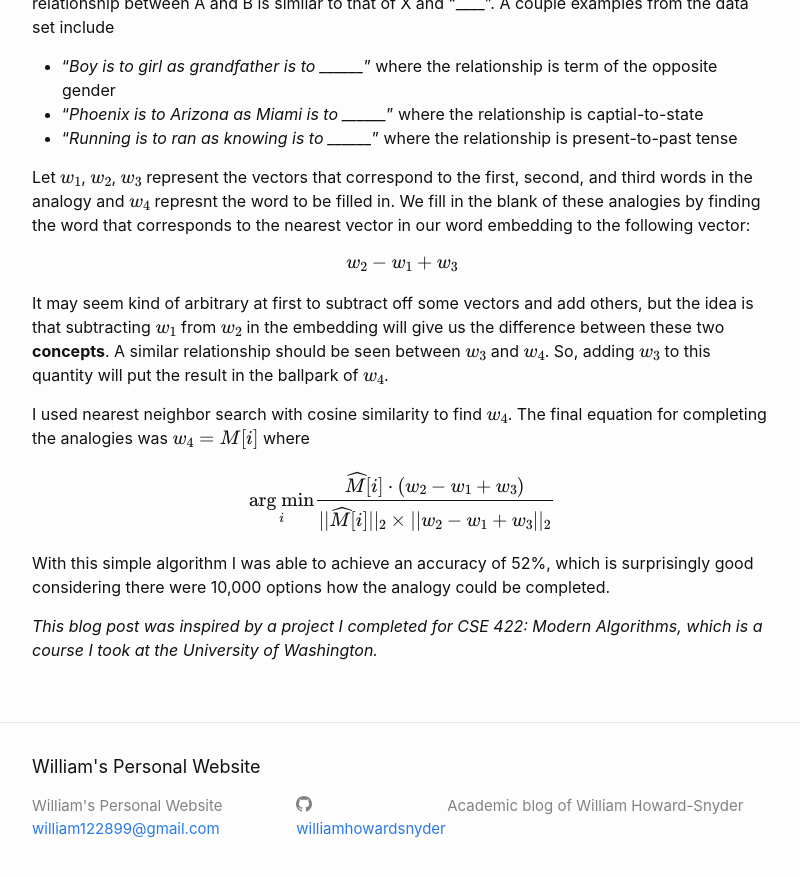
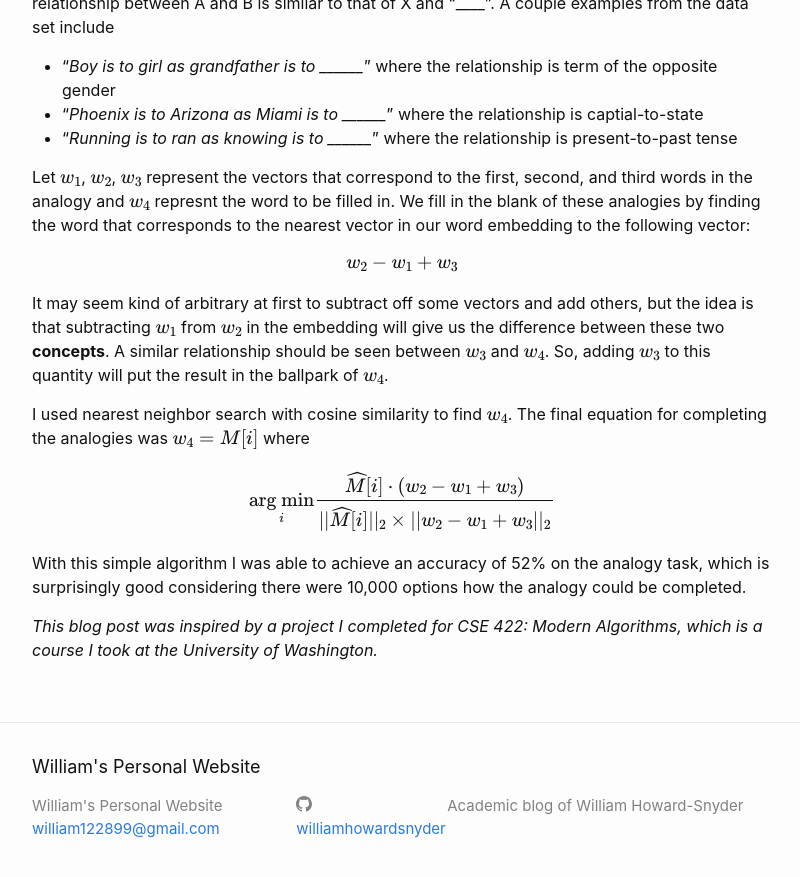
Before and after one commit to williamhowardsnyder/williamhowardsnyder.github.io, a Jekyll site: the page built from _posts/2021-02-10-Word_Embeddings.markdown, in a window 1280 px wide and 900 px high, scrolled down 4221 px. Shown: the top 877 px of the window, without its empty margins (238-1038 px from the left). Built offline with Jekyll 4.4.1, drawn with Linux system fonts in a browser that asks for light colours; formulas are drawn with MathJax 3.

Commit message:
Update 2021-02-10-Word_Embeddings.markdown

```diff
--- a/_posts/2021-02-10-Word_Embeddings.markdown
+++ b/_posts/2021-02-10-Word_Embeddings.markdown
@@ -87,7 +87,7 @@ It may seem kind of arbitrary at first to subtract off some vectors and add othe
 I used nearest neighbor search with cosine similarity to find $w_4$. The final equation for completing the analogies was $w_4 = M[i]$ where
 <script type="math/tex; mode=display">\underset{i}{\text{arg min}} \frac{\widehat{M}[i] \cdot (w_{2} - w_{1} + w_{3})}{||\widehat{M}[i]||_2 \times ||w_{2} - w_{1} + w_{3}||_2} </script>
 
-With this simple algorithm I was able to achieve an accuracy of 52%, which is surprisingly good considering there were 10,000 options how the analogy could be completed.
+With this simple algorithm I was able to achieve an accuracy of 52% on the analogy task, which is surprisingly good considering there were 10,000 options how the analogy could be completed.
 
 
 
```
